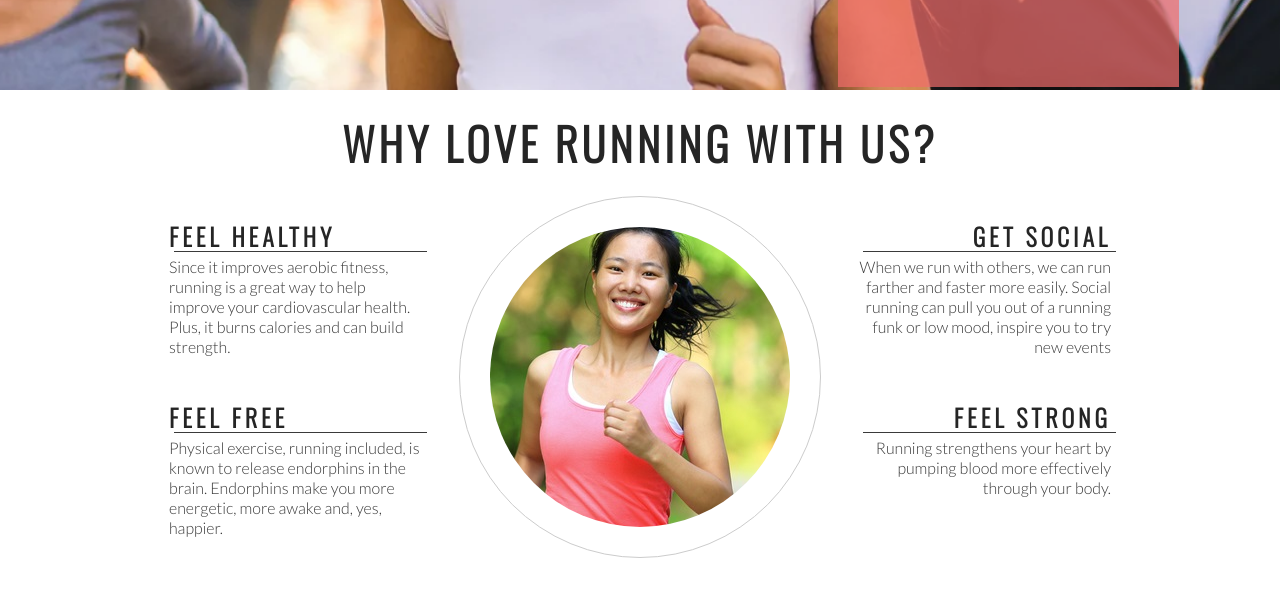
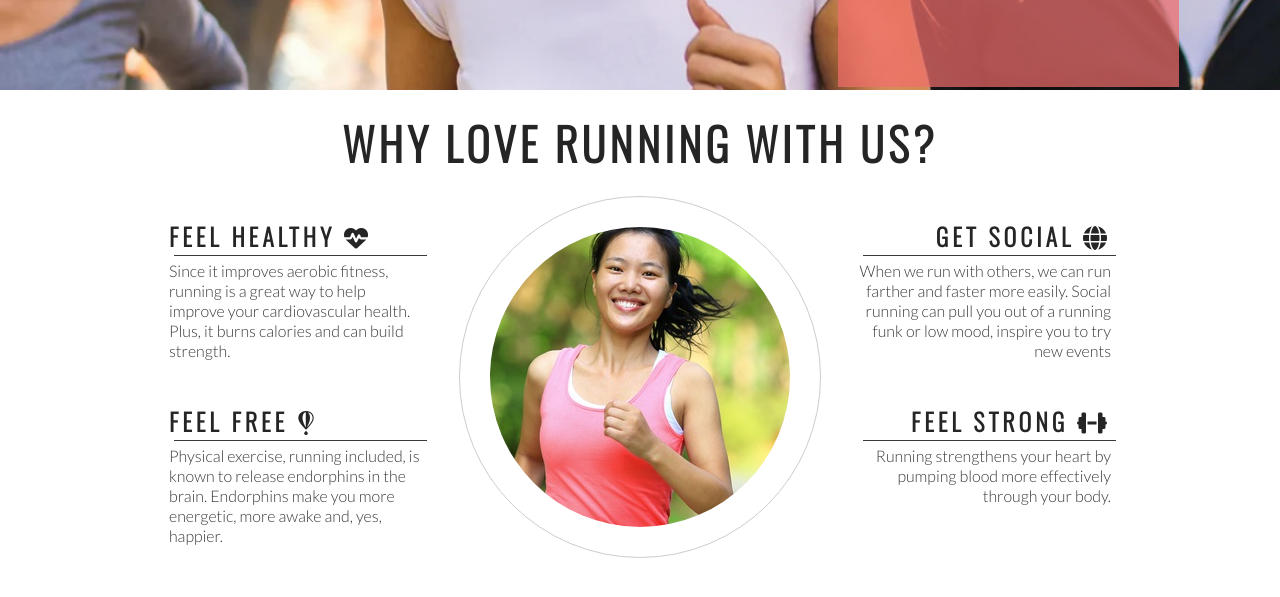
Before and after one commit to Jamesb13579/love-running, a plain HTML site: page index.html in a window 1280 px wide. Shown: the part 645-1242 px from the top of the page. Drawn offline with nearby package versions, Linux system fonts and the light colour scheme.

Commit message:
add font awesome to club ehos section

```diff
--- a/index.html
+++ b/index.html
@@ -46,14 +46,14 @@
         <h2 id="welcome">Why Love Running With Us?</h2>
         <div id="left-about">
             <div class="left-about-heading">
-                <h2>Feel Healthy</h2>
+                <h2>Feel Healthy <i class="fas fa-heartbeat"></i></h2>
                 <hr>
                 <p>Since it improves aerobic fitness, running is a great way to help improve your cardiovascular health.
                     Plus, it burns calories and can build strength.</p>
             </div>
             <div class="left-about-heading">
 
-                <h2>Feel Free</h2>
+                <h2>Feel Free <i class="fab fa-fly"></i></h2>
                 <hr>
                 <p>Physical exercise, running included, is known to release endorphins in the brain. Endorphins make you
                     more energetic, more awake and, yes, happier.</p>
@@ -61,14 +61,14 @@
         </div>
         <div id="right-about">
             <div class="right-about-heading">
-                <h2>Get Social</h2>
+                <h2>Get Social <i class="fas fa-globe"></i></h2>
                 <hr>
                 <p>When we run with others, we can run farther and faster more easily. Social running can pull you out
                     of a running funk or low mood, inspire you to try new events</p>
             </div>
             <div class="right-about-heading">
 
-                <h2>Feel Strong</h2>
+                <h2>Feel Strong <i class="fas fa-dumbbell"></i></h2>
                 <hr>
                 <p>Running strengthens your heart by pumping blood more effectively through your body.</p>
             </div>
@@ -86,6 +86,10 @@
         Running locations, distances and times
     </section>
     <footer>Social links here</footer>
+
+    <!-- font awesome setup! -->
+
+    <script src="https://kit.fontawesome.com/55ca140639.js" crossorigin="anonymous"></script>
 </body>
 
 </html>
```
